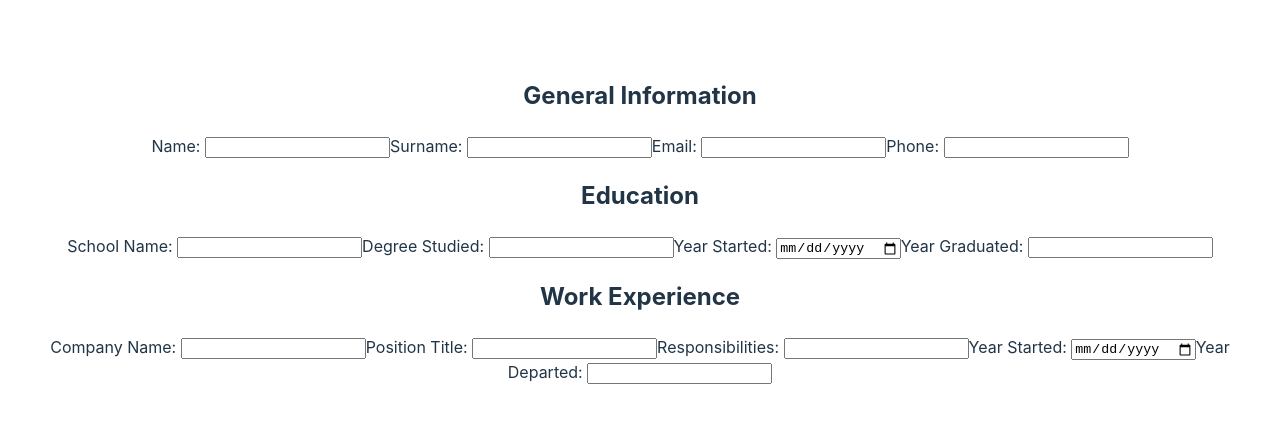
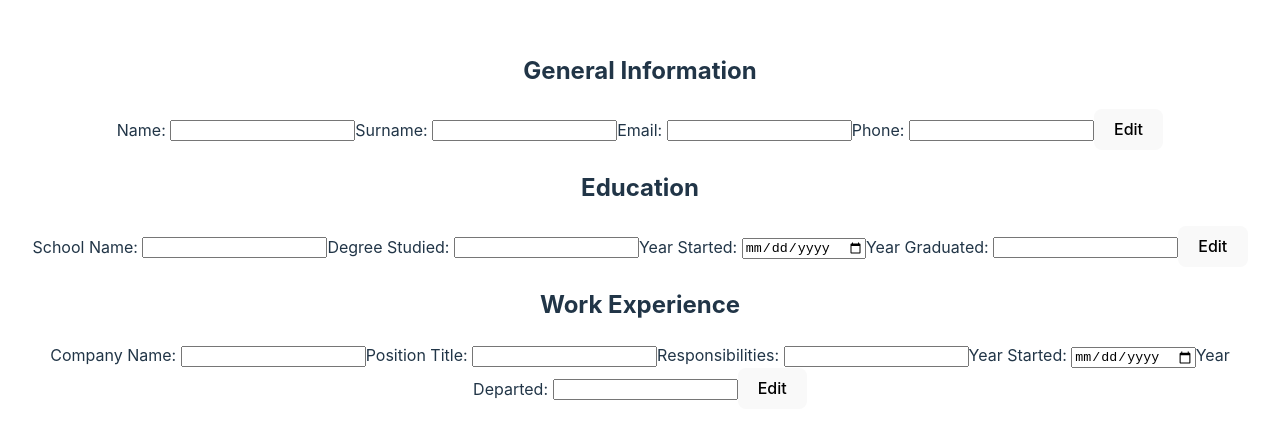
Before and after one commit to AlexVNep/cvApplication, a React (Vite) app: page / in a window 1280 px wide. Shown: the part 179-618 px from the top of the page. Built offline with nearby package versions, Linux system fonts and the light colour scheme.

Commit message:
feat: add Edit button to comp

```diff
--- a/src/components/EducationInput.jsx
+++ b/src/components/EducationInput.jsx
@@ -1,3 +1,5 @@
+import Button from "./Button";
+
 function EducationInput() {
   return (
     <>
@@ -9,6 +11,7 @@ function EducationInput() {
       <input type="date" name="study-start" id="study-start" />
       <label htmlFor="study-end">Year Graduated: </label>
       <input type="tel" name="study-end" id="study-end" />
+      <Button text="Edit" />
     </>
   );
 }
--- a/src/components/PersonalDetailsInput.jsx
+++ b/src/components/PersonalDetailsInput.jsx
@@ -1,3 +1,5 @@
+import Button from "./Button";
+
 function PersonalDetailsInput() {
   return (
     <>
@@ -9,6 +11,7 @@ function PersonalDetailsInput() {
       <input type="email" name="email" id="email" />
       <label htmlFor="tel">Phone: </label>
       <input type="tel" name="tel" id="tel" />
+      <Button text="Edit" />
     </>
   );
 }
--- a/src/components/WorkXpInput.jsx
+++ b/src/components/WorkXpInput.jsx
@@ -1,3 +1,5 @@
+import Button from "./Button";
+
 function WorkXpInput() {
   return (
     <>
@@ -11,6 +13,7 @@ function WorkXpInput() {
       <input type="date" name="company-start" id="company-start" />
       <label htmlFor="company-end">Year Departed: </label>
       <input type="tel" name="company-end" id="company-end" />
+      <Button text="Edit" />
     </>
   );
 }
```
